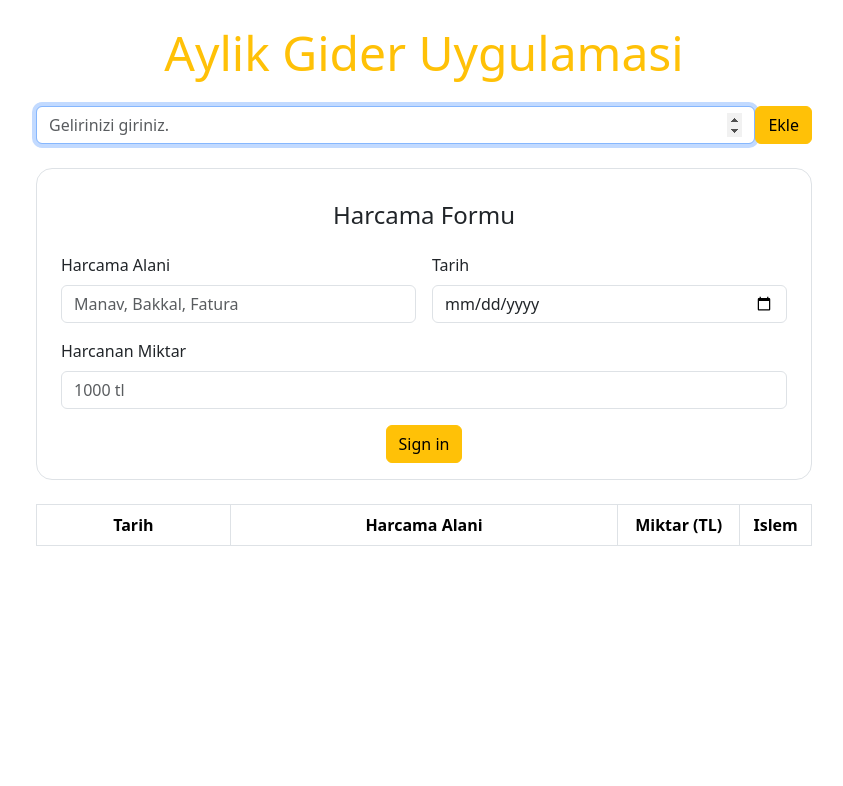
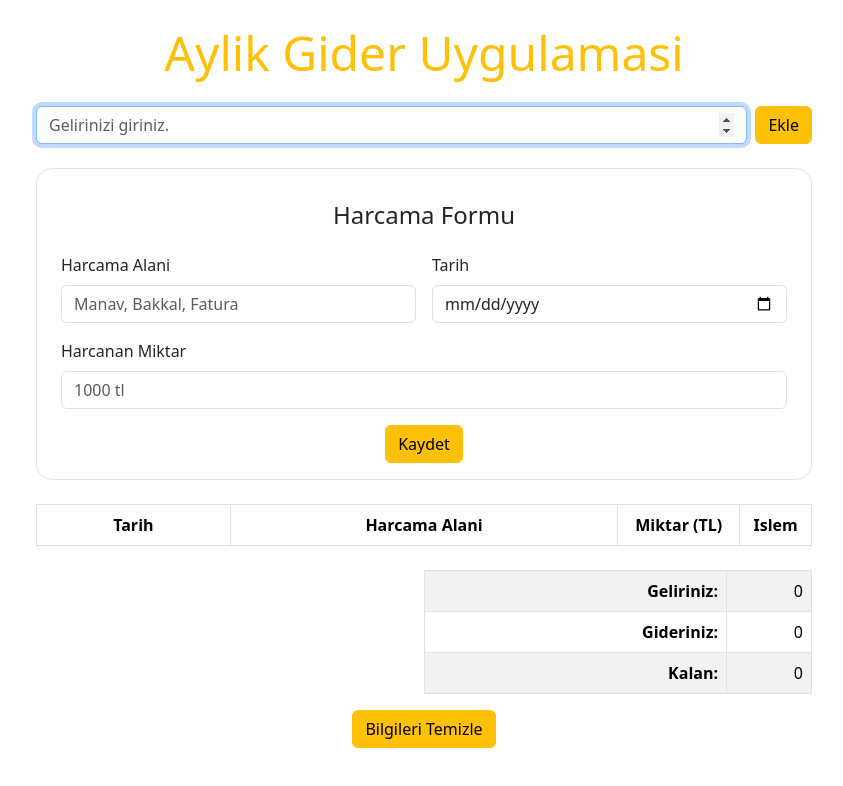
Before and after one commit to Kadir-Zeren/recap-js-dom-project-15, a plain HTML site: page index.html in a window 1280 px wide. Shown: the whole page, without its empty margins (216-1059 px from the left). Drawn offline with nearby package versions, Linux system fonts and the light colour scheme.

Commit message:
required

```diff
--- a/index.html
+++ b/index.html
@@ -24,7 +24,7 @@
     </header>
 
     <main class="container" style="max-width: 800px">
-      <form action="" class="d-flex">
+      <form action="" class="d-flex gap-2">
         <input
           id="gelir-input"
           class="form-control"
@@ -47,11 +47,12 @@
             class="form-control"
             id="harcama-alani"
             placeholder="Manav, Bakkal, Fatura"
+            required
           />
         </div>
         <div class="col-6">
           <label for="tarih" class="form-label">Tarih</label>
-          <input type="date" class="form-control" id="tarih" />
+          <input type="date" class="form-control" id="tarih" required />
         </div>
         <div class="col-12">
           <label for="miktar" class="form-label">Harcanan Miktar</label>
@@ -60,11 +61,14 @@
             class="form-control"
             id="miktar"
             placeholder="1000 tl"
+            required
           />
         </div>
 
         <div class="col-12 text-center">
-          <button type="submit" class="btn btn-warning">Sign in</button>
+          <button type="submit" id="kaydet" class="btn btn-warning">
+            Kaydet
+          </button>
         </div>
       </form>
 
@@ -89,6 +93,29 @@
           </tr> -->
         </tbody>
       </table>
+
+      <table
+        id="sonuc-tablosu"
+        class="table table-bordered table-hover table-striped mt-4 text-center w-50 ms-auto"
+      >
+        <tbody class="text-end">
+          <tr>
+            <th>Geliriniz:</th>
+            <td id="geliriniz">0</td>
+          </tr>
+          <tr>
+            <th>Gideriniz:</th>
+            <td id="gideriniz">0</td>
+          </tr>
+          <tr>
+            <th>Kalan:</th>
+            <td id="kalan">0</td>
+          </tr>
+        </tbody>
+      </table>
+      <section class="text-center">
+        <button class="btn btn-warning">Bilgileri Temizle</button>
+      </section>
     </main>
 
     <script src="app.js"></script>
```
